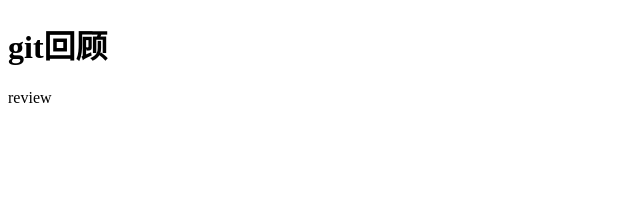
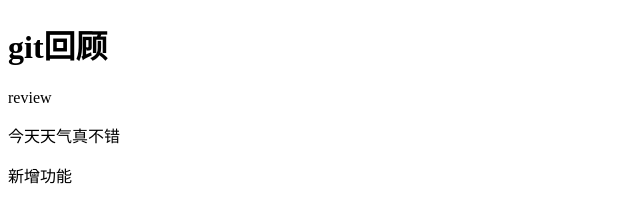
Before and after one commit to mzy0427/H52021-review, a plain HTML site: page index.html in a window 1280 px wide. Shown: the whole page, without its empty margins (0-640 px from the left). Drawn offline with Linux system fonts and the light colour scheme.

Commit message:
修改index.html发财之路

```diff
--- a/index.html
+++ b/index.html
@@ -9,5 +9,8 @@
 <body>
   <h1>git回顾</h1>
   <main>review</main>
+
+  <p>今天天气真不错</p>
+  <span>新增功能</span>
 </body>
 </html>
```
